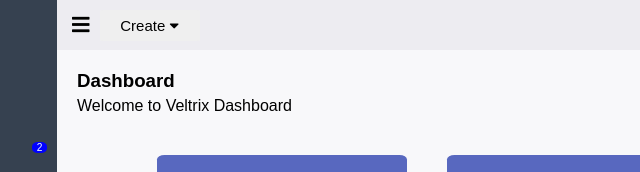
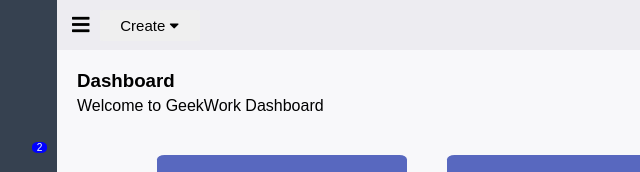
Before and after one commit to sahaj03singh/Dashboard, a plain HTML site: page index.html in a window 1280 px wide. Shown: the top 172 px of the page, 193-833 px from the left. Drawn offline with nearby package versions, Linux system fonts and the light colour scheme.

Commit message:
Update index.html

```diff
--- a/index.html
+++ b/index.html
@@ -55,7 +55,7 @@
                 </div>
                 <div class="divtemp">
                     <h3>Dashboard</h3>
-                    <p class="text4">Welcome to Veltrix Dashboard</p>
+                    <p class="text4">Welcome to GeekWork Dashboard</p>
                 </div>
             </div>
             <div class="maindiv3">
```
